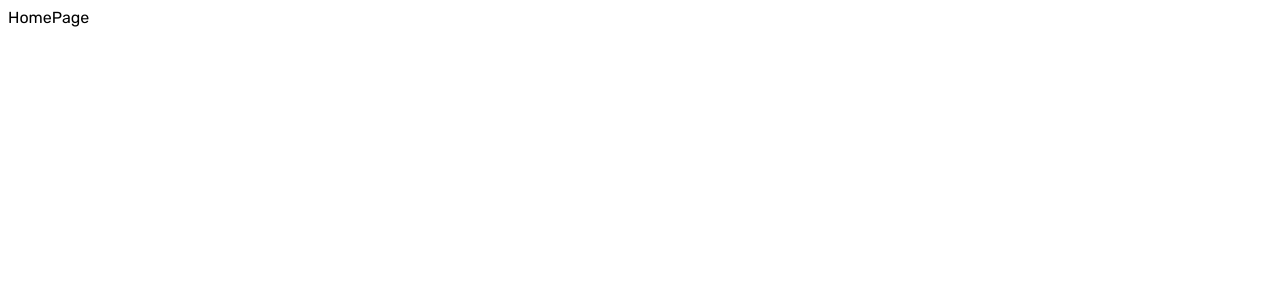
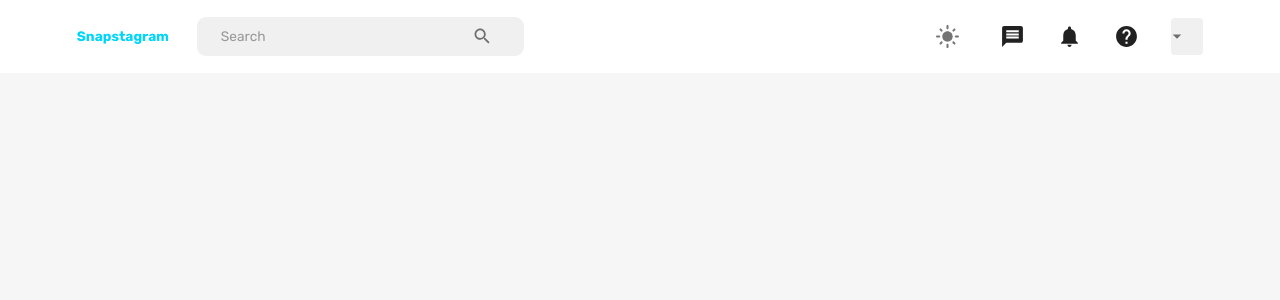
Before and after one commit to mythily-muthu/social_media_client, a React (Create React App) app: page /home in a window 1280 px wide. Shown: the top 300 px of the page. Built offline with nearby package versions, Linux system fonts and the light colour scheme; a web font is replaced by a local one.

Commit message:
Feat: added navbar

```diff
--- a/src/App.js
+++ b/src/App.js
@@ -1,20 +1,32 @@
+// import { ThemeProvider } from "@emotion/react";
+import { CssBaseline, ThemeProvider } from "@mui/material";
+import { createTheme } from "@mui/material/styles"
 import HomePage from "Pages/HomePage";
 import LoginPage from "Pages/LoginPage";
 import ProfilePage from "Pages/ProfilePage";
-import { BrowserRouter, Route, Routes } from "react-router-dom";
+import { useMemo } from "react";
+import { useSelector } from "react-redux";
+import { BrowserRouter as Router, Route, Routes } from "react-router-dom";
+import { themeSettings } from "theme";
 
 function App() {
-
+  const mode = useSelector((state) => state.mode);
+  const theme = useMemo(() => createTheme(themeSettings(mode)), [mode]);
 
   return (
     <div className="App">
-      <BrowserRouter>
-        <Routes>
-          <Route path="/" element={<LoginPage />} />
-          <Route path="/home" element={<HomePage />} />
-          <Route path="/profile/:userId" element={<ProfilePage />} />
-        </Routes>
-      </BrowserRouter>
+
+      <Router>
+
+        <ThemeProvider theme={theme} >
+          <CssBaseline />
+          <Routes>
+            <Route path="/" element={<LoginPage />} />
+            <Route path="/home" element={<HomePage />} />
+            <Route path="/profile/:userId" element={<ProfilePage />} />
+          </Routes>
+        </ThemeProvider>
+      </Router>
     </div>
   );
 }
--- a/src/Pages/HomePage.jsx
+++ b/src/Pages/HomePage.jsx
@@ -1,7 +1,13 @@
+import { Box } from "@mui/material";
 import React from "react";
+import Navbar from "./Navbar";
 
 const HomePage = () => {
-  return <div>HomePage</div>;
+  return (
+    <Box>
+      <Navbar />
+    </Box>
+  );
 };
 
 export default HomePage;
--- a/src/Pages/LoginPage.jsx
+++ b/src/Pages/LoginPage.jsx
@@ -1,7 +1,7 @@
 import React from "react";
 
 const LoginPage = () => {
-  return <div>LoginPage</div>;
+  return <div>hiii</div>;
 };
 
 export default LoginPage;
--- a/src/Pages/Navbar.jsx
+++ b/src/Pages/Navbar.jsx
@@ -1,7 +1,198 @@
-import React from "react";
+import React, { useState } from "react";
+import {
+  Box,
+  IconButton,
+  InputBase,
+  Typography,
+  Select,
+  MenuItem,
+  FormControl,
+  useTheme,
+  useMediaQuery,
+} from "@mui/material";
+import {
+  Search,
+  Message,
+  DarkMode,
+  LightMode,
+  Notifications,
+  Help,
+  Menu,
+  Close,
+} from "@mui/icons-material";
+
+import { useDispatch, useSelector } from "react-redux";
+import { setMode, setLogout } from "state";
+import { useNavigate } from "react-router-dom";
+import FlexBetween from "components/FlexBetween";
+import { borderRadius } from "@mui/system";
 
 const Navbar = () => {
-  return <div>Navbar</div>;
+  const [isMobileMenuToggled, setIsMobileMenuToggled] = useState(false);
+  const dispatch = useDispatch();
+  const navigate = useNavigate();
+  const user = useSelector((state) => state.user);
+  const isNonMobileScreens = useMediaQuery("(min-width:1000px)");
+
+  const theme = useTheme();
+  const neutralLight = theme.palette.neutral.light;
+  const neutralDark = theme.palette.neutral.Dark;
+  const background = theme.palette.background.default;
+  const primaryLight = theme.palette.primary.light;
+  const alt = theme.palette.background.alt;
+
+  //const fullName = `${user.firstName} ${user.lastName}`;
+  return (
+    <FlexBetween padding="1rem 6%" backgroundColor={alt}>
+      <FlexBetween gap="1.75rem">
+        {/* snapstagram */}
+        <Typography
+          fontWeight="bold"
+          fontSize="clamp(1rem,2rem 2.25rem)"
+          color="primary"
+          onClick={() => navigate("/home")}
+          sx={{
+            "&:hover": {
+              color: primaryLight,
+              cursor: "pointer",
+            },
+          }}
+        >
+          Snapstagram
+        </Typography>
+
+        {/* search tab */}
+        {isNonMobileScreens && (
+          <FlexBetween
+            backgroundColor={neutralLight}
+            borderRadius="9px"
+            gap="3rem"
+            padding="0.1rem 1.5rem"
+          >
+            <InputBase placeholder="Search" />
+            <IconButton>
+              <Search />
+            </IconButton>
+          </FlexBetween>
+        )}
+      </FlexBetween>
+
+      {/* Desktop nav */}
+      {isNonMobileScreens ? (
+        <FlexBetween gap="2rem">
+          <IconButton onClick={() => dispatch(setMode())}>
+            {theme.palette.mode === "dark" ? (
+              <DarkMode sx={{ fontSize: "25px" }} />
+            ) : (
+              <LightMode sx={{ fontSize: "25px" }} />
+            )}
+          </IconButton>
+          <Message sx={{ fontSize: "25px" }} />
+          <Notifications sx={{ fontSize: "25px" }} />
+          <Help sx={{ fontSize: "25px" }} />
+          <FormControl variant="standard" value={""}>
+            <Select
+              value={""}
+              sx={{
+                backgroundColor: neutralLight,
+                width: "15px",
+                borderRadius: "0.25rem",
+                p: "0.25rem 1rem",
+                "& .MuiSvgIcon-root": {
+                  pr: "0.25rem",
+                  width: "3rem",
+                },
+                "&.MuiSelect-select:focus": {
+                  backgroundColor: neutralLight,
+                },
+              }}
+              input={<InputBase />}
+            >
+              <MenuItem value={""}>
+                <Typography>{""}</Typography>
+              </MenuItem>
+              <MenuItem onClick={() => dispatch(setLogout())}>Log Out</MenuItem>
+            </Select>
+          </FormControl>
+        </FlexBetween>
+      ) : (
+        <IconButton onClick={() => isMobileMenuToggled(!isMobileMenuToggled)}>
+          <Menu />
+        </IconButton>
+      )}
+
+      {/* mobile nav */}
+      {!isNonMobileScreens && isMobileMenuToggled && (
+        <Box
+          position="fixed"
+          right="0"
+          bottom="0"
+          height="100%"
+          zIndex="10"
+          maxWidth="500px"
+          minWidth="300px"
+          backgroundColor={background}
+        >
+          {/* close icon */}
+          <Box display="flex" justifyContent="flex-end" p="1rem">
+            <IconButton
+              onClick={() => isMobileMenuToggled(!isMobileMenuToggled)}
+            >
+              <Close />
+            </IconButton>
+          </Box>
+
+          {/*  Menu items*/}
+          <FlexBetween
+            gap="2rem"
+            flexDirection="column"
+            justifyContent="center"
+            alignItems="center"
+          >
+            <IconButton
+              onClick={() => dispatch(setMode())}
+              sx={{ fontSize: "25px" }}
+            >
+              {theme.palette.mode === "dark" ? (
+                <DarkMode sx={{ fontSize: "25px" }} />
+              ) : (
+                <LightMode sx={{ fontSize: "25px" }} />
+              )}
+            </IconButton>
+            <Message sx={{ fontSize: "25px" }} />
+            <Notifications sx={{ fontSize: "25px" }} />
+            <Help sx={{ fontSize: "25px" }} />
+            <FormControl variant="standard" value={""}>
+              <Select
+                value={""}
+                sx={{
+                  backgroundColor: neutralLight,
+                  width: "15px",
+                  borderRadius: "0.25rem",
+                  p: "0.25rem 1rem",
+                  "& .MuiSvgIcon-root": {
+                    pr: "0.25rem",
+                    width: "3rem",
+                  },
+                  "&.MuiSelect-select:focus": {
+                    backgroundColor: neutralLight,
+                  },
+                }}
+                input={<InputBase />}
+              >
+                <MenuItem value={""}>
+                  <Typography>{""}</Typography>
+                </MenuItem>
+                <MenuItem onClick={() => dispatch(setLogout())}>
+                  Log Out
+                </MenuItem>
+              </Select>
+            </FormControl>
+          </FlexBetween>
+        </Box>
+      )}
+    </FlexBetween>
+  );
 };
 
 export default Navbar;
--- a/src/components/FlexBetween.jsx
+++ b/src/components/FlexBetween.jsx
@@ -1,7 +1,10 @@
-import React from "react";
+import { Box } from "@mui/material";
+import { styled } from "@mui/system";
 
-const FlexBetween = () => {
-  return <div>FlexBetween</div>;
-};
+const FlexBetween = styled(Box)({
+  display: "flex",
+  justifyContent: "space-between",
+  alignItems: "center",
+});
 
 export default FlexBetween;
```
